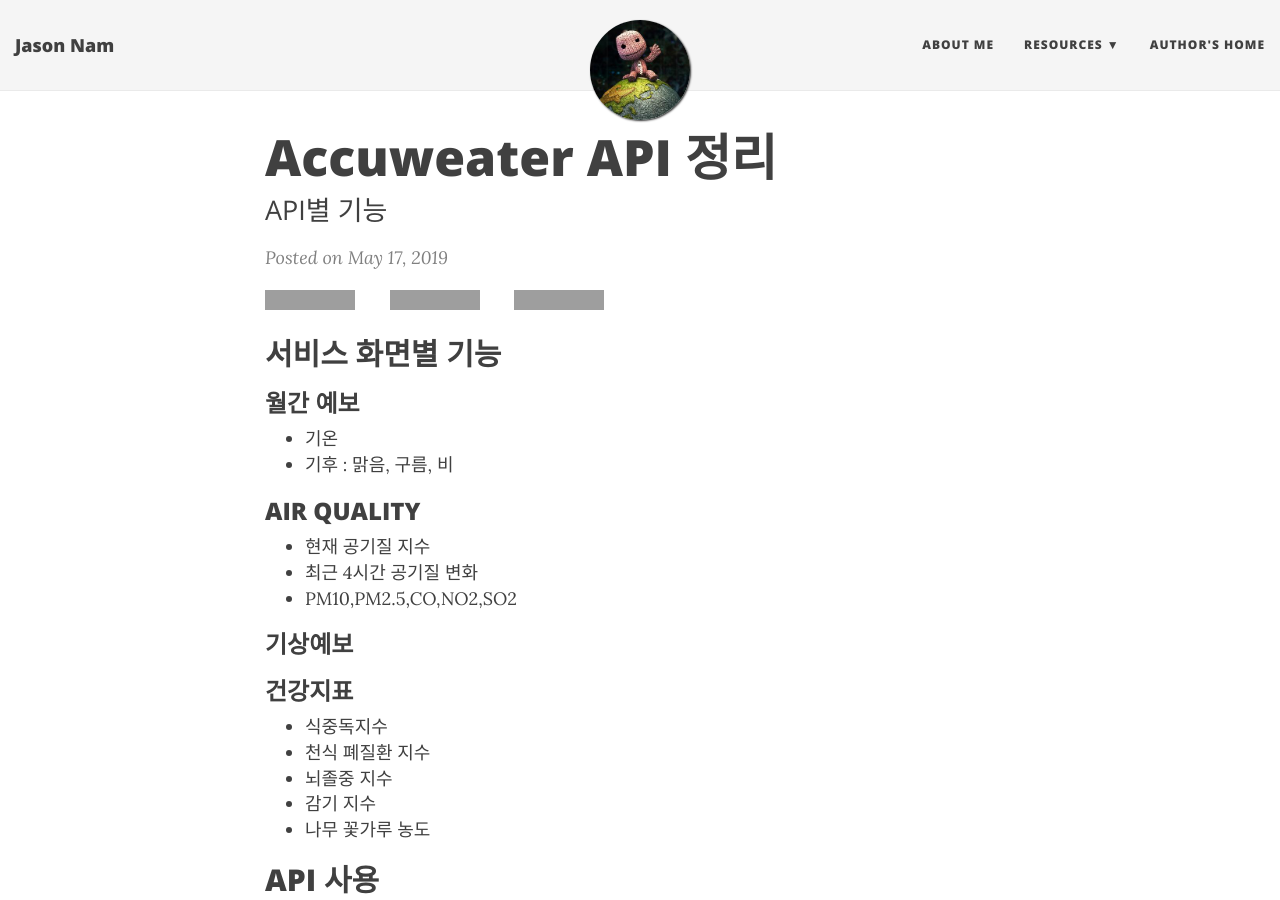
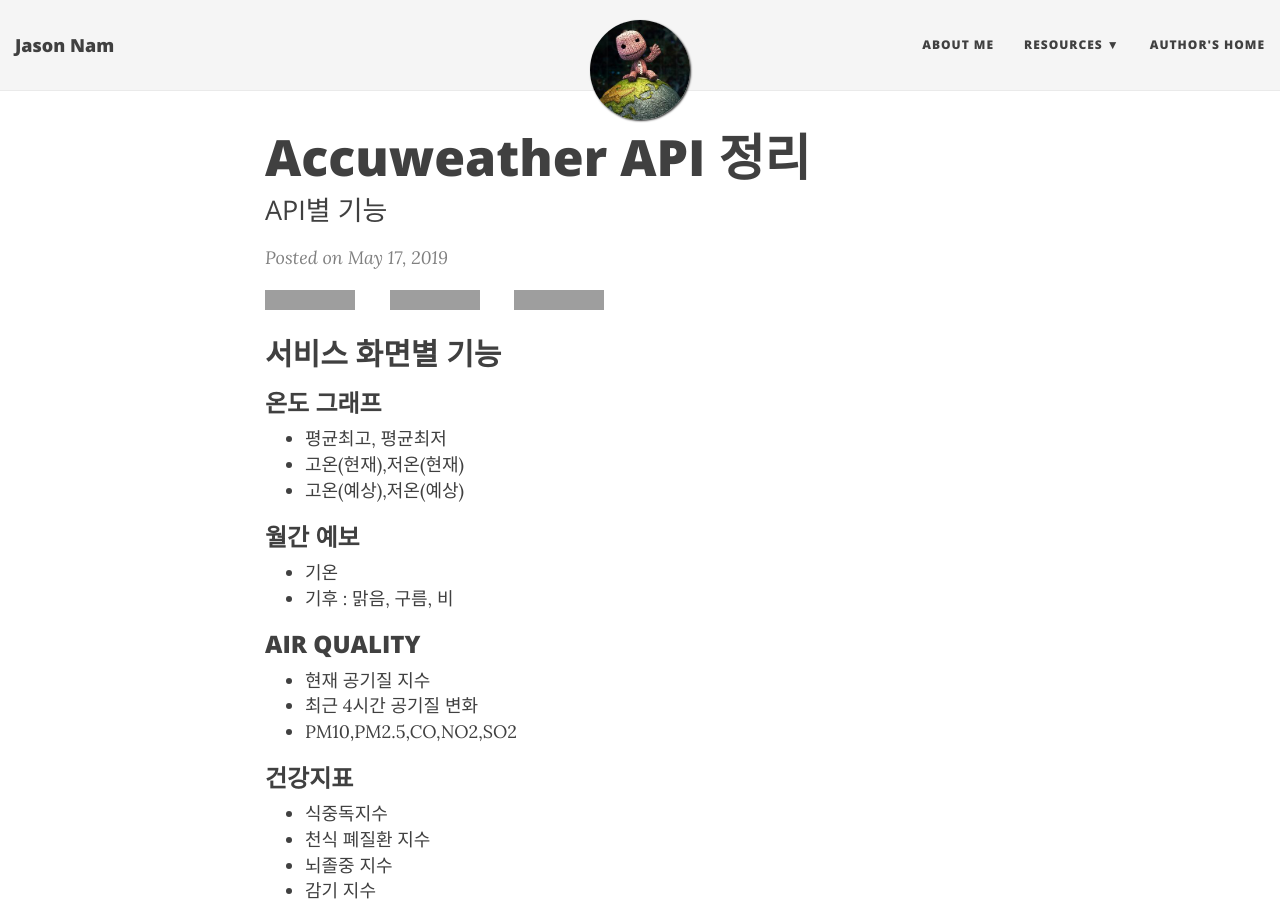
Before and after one commit to neep305/neep305.github.io, a Jekyll site: the page built from _posts/2019-05-17-accuweather-apis.md, in a window 1280 px wide and 900 px high. Built offline with Jekyll 4.4.1, drawn with Linux system fonts in a browser that asks for light colours; nearby versions of some CDN libraries; grey boxes are pictures that could not be loaded.

Commit message:
항목 변경

```diff
--- a/_posts/2019-05-17-accuweather-apis.md
+++ b/_posts/2019-05-17-accuweather-apis.md
@@ -1,6 +1,6 @@
 ---
 layout: post
-title: Accuweater API 정리
+title: Accuweather API 정리
 subtitle: API별 기능
 gh-repo: neep305/neep305.github.io
 gh-badge: [star, fork, follow]
@@ -8,6 +8,11 @@
 ---
 
 ## 서비스 화면별 기능
+### 온도 그래프
+- 평균최고, 평균최저
+- 고온(현재),저온(현재)
+- 고온(예상),저온(예상)
+
 ### 월간 예보
 - 기온
 - 기후 : 맑음, 구름, 비
@@ -16,8 +21,6 @@
 - 현재 공기질 지수
 - 최근 4시간 공기질 변화
 - PM10,PM2.5,CO,NO2,SO2
-
-### 기상예보
 
 ### 건강지표
 - 식중독지수
```
